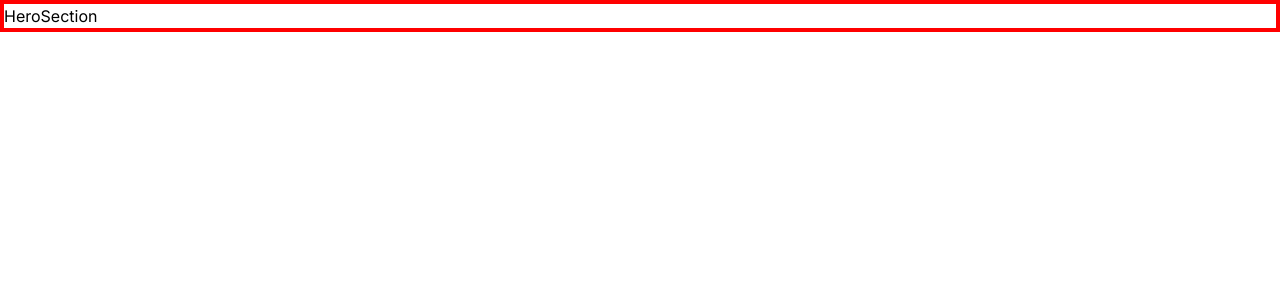
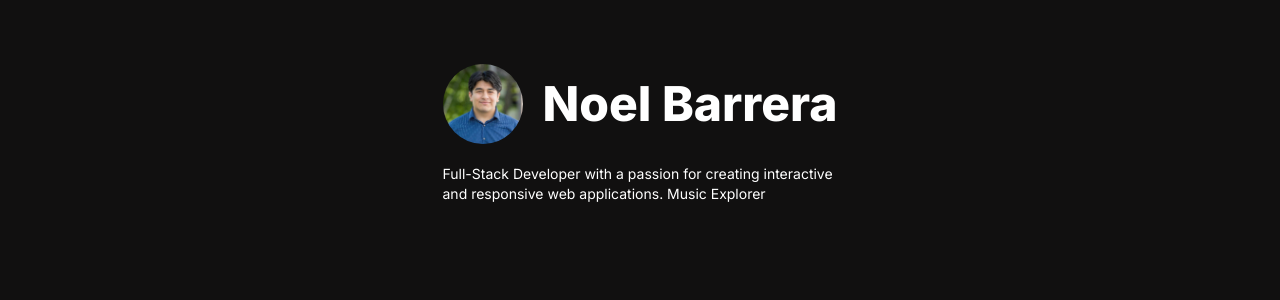
Before and after one commit to noelbarrera/portfolio, a Next.js app: page / in a window 1280 px wide. Shown: the top 300 px of the page. Built offline with nearby package versions, Linux system fonts and the light colour scheme.

Commit message:
add hero section to portofolio

```diff
--- a/app/globals.css
+++ b/app/globals.css
@@ -6,9 +6,8 @@
 
 }
 * {
-  border: 1px solid red;
 }
 
 body {
-
+  background-color: #111010;
 }
--- a/app/page.tsx
+++ b/app/page.tsx
@@ -2,7 +2,7 @@ import HeroSection from "@/components/HeroSection";
 
 export default function Home() {
   return (
-    <main className="flex container mx-auto flex-col">
+  <main className="flex justify-start container w-min min-h-screen mx-auto flex-col">
     <HeroSection/>
     </main>
   );
--- a/components/HeroSection.tsx
+++ b/components/HeroSection.tsx
@@ -1,9 +1,23 @@
-import React from 'react'
-
+import React from "react";
 const HeroSection = () => {
   return (
-    <div>HeroSection</div>
-  )
-}
+    <section className="flex flex-col justify-center items-start lg:py-16">
+      <div className="flex flex-row items-center">
+        <img
+          className="max-w-none rounded-full h-20 w-20 mr-5"
+          src={"/headshot.png"}
+          alt="headshot"
+        />
+        <h1 className="text-white text-4xl lg:text-5xl sm:text-4xl font-extrabold whitespace-nowrap">
+          Noel Barrera
+        </h1>
+      </div>
+      <p className="flex text-sm text-white justify-start mt-5">
+        Full-Stack Developer with a passion for creating interactive and
+        responsive web applications. Music Explorer
+      </p>
+    </section>
+  );
+};
 
-export default HeroSection
+export default HeroSection;
```
Also changed, not shown: public/headshot.png (added).
